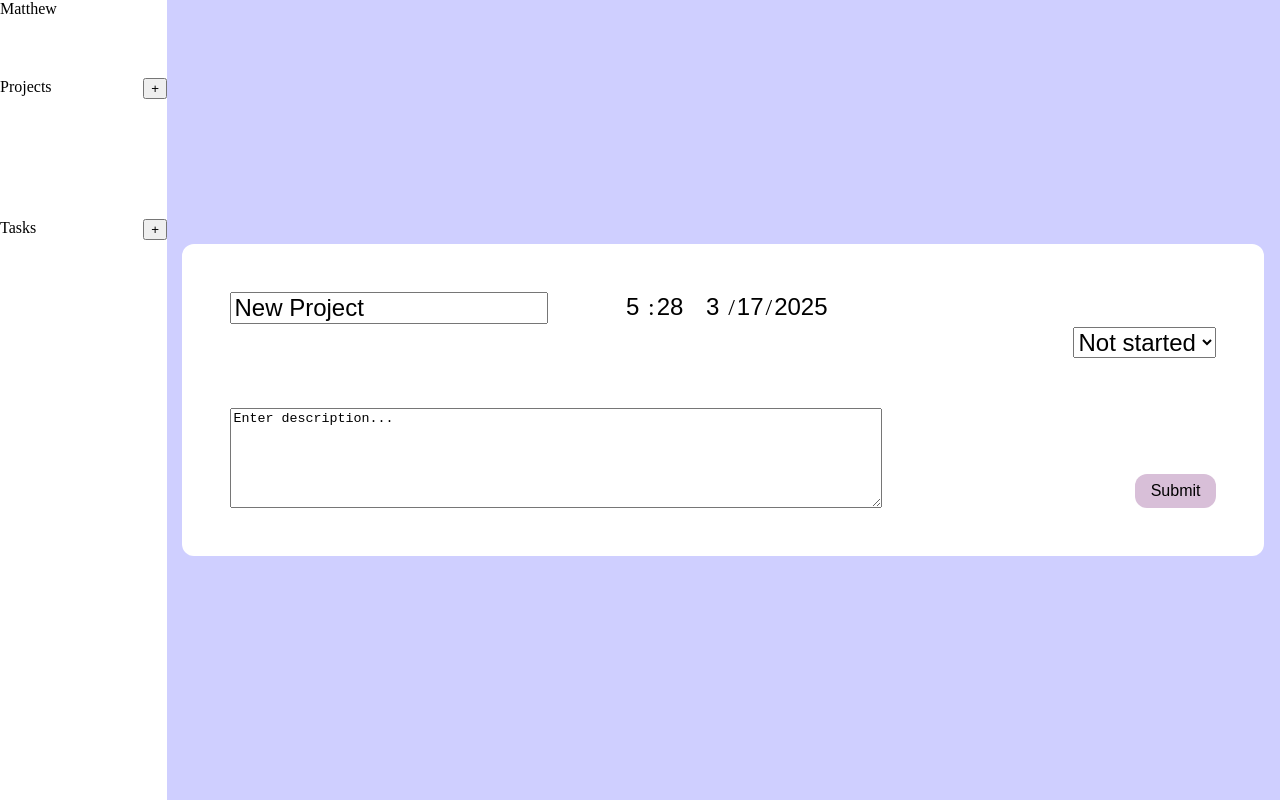
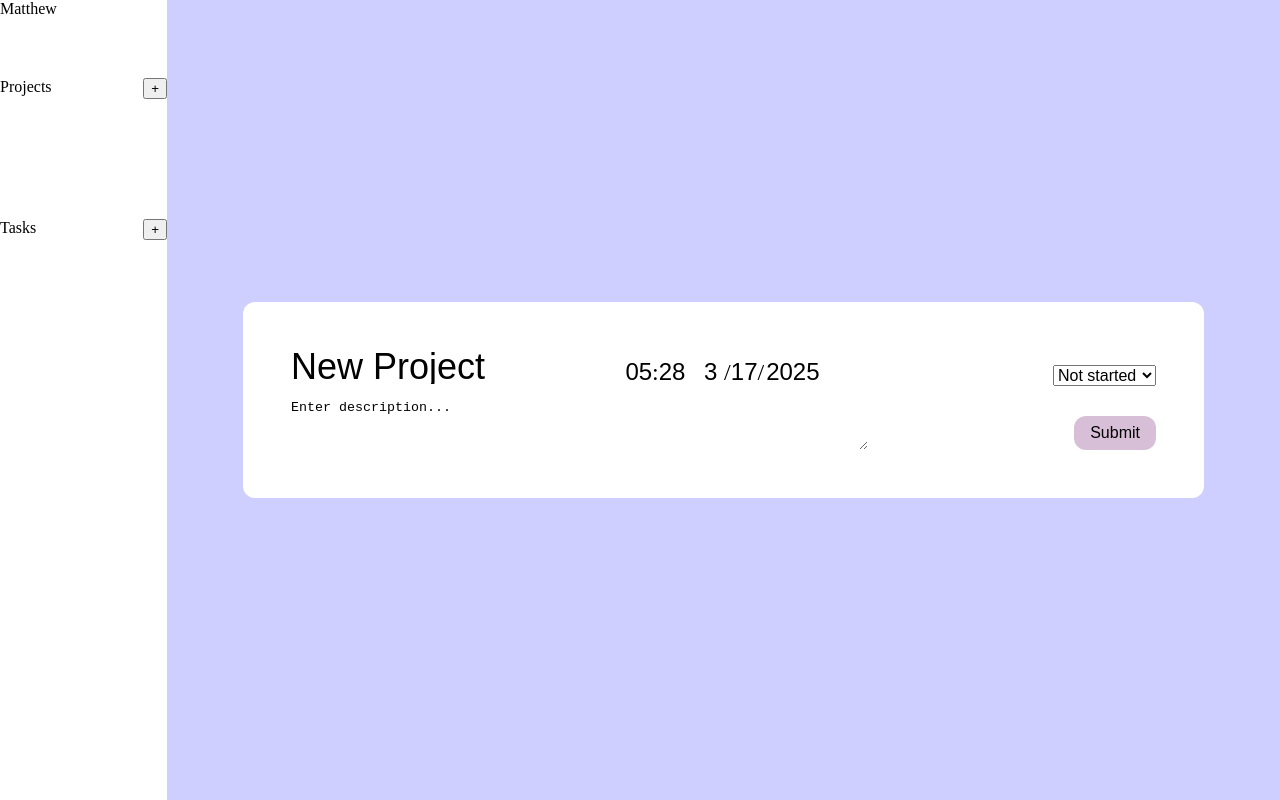
Before and after one commit to mkreynolds919/todo, a website built with webpack: page src/template.html in a window 1280 px wide. Built offline with nearby package versions, Linux system fonts and the light colour scheme.

Commit message:
Finish styling project form
Add conditional for leading zeroes for hours under 10

```diff
--- a/src/dom.js
+++ b/src/dom.js
@@ -92,8 +92,14 @@ class DueDateInput {
 
         const hoursInput = document.createElement("input");
         hoursInput.type = "text";
-        hoursInput.textContent = this.dueDate.getHours();
-        hoursInput.value = this.dueDate.getHours();
+        if (this.dueDate.getHours() < 10) {
+            hoursInput.value = `0${this.dueDate.getHours()}`;
+            hoursInput.textContent = `0${this.dueDate.getHours()}`;
+        }
+        else {
+            hoursInput.value = this.dueDate.getHours();
+            hoursInput.textContent = this.dueDate.getHours();
+        }
         hoursInput.className = "time-input";
         hoursInput.id = `${this.descriptor}-hours`;
 
--- a/src/form.css
+++ b/src/form.css
@@ -1,22 +1,27 @@
 form {
     display: grid;
-    grid-template-columns: repeat(3, minmax(300px, 1fr));
-    grid-template-rows: repeat(2, minmax(100px, 1fr));
-    grid-column-gap: 1rem;
-    grid-row-gap: 1rem;
+    grid-template-columns: repeat(3, minmax(200px, 60%));
+    grid-template-rows: repeat(2, minmax(50px, 1fr));
     margin: 0;
+}
+
+form > * {
+    margin: 0;
+    padding: 0;
 }
 
 .title-input {
     grid-column: 1 / 2;
     grid-row: 1 / 2;
-    font-size: 24px;
-    height: 26px;
+    font-size: 36px;
+    height: 34px;
+    border: none;
 }
 
 .description-input {
     grid-column: 1 / 3;
     grid-row: 2 / 3;
+    border: none;
 }
 
 .due-date-input-container {
@@ -32,6 +37,9 @@ form {
     text-align: center;
     border: none;
     font-size: 1.5rem;
+    padding: 0;
+    margin: 0;
+    margin-top: 0.5rem;
 }
 .year-input {
     width: 4ch;
@@ -43,6 +51,7 @@ form {
 .colon {
     margin: 0;
     font-size: 1.5rem;
+    margin: 0;
 }
 
 .slash {
@@ -54,7 +63,7 @@ form {
     grid-row: 1 / 2;
     align-self: center;
     justify-self: end;
-    font-size: 1.5rem;
+    font-size: 1rem;
 }
 
 .submit-button {
```
